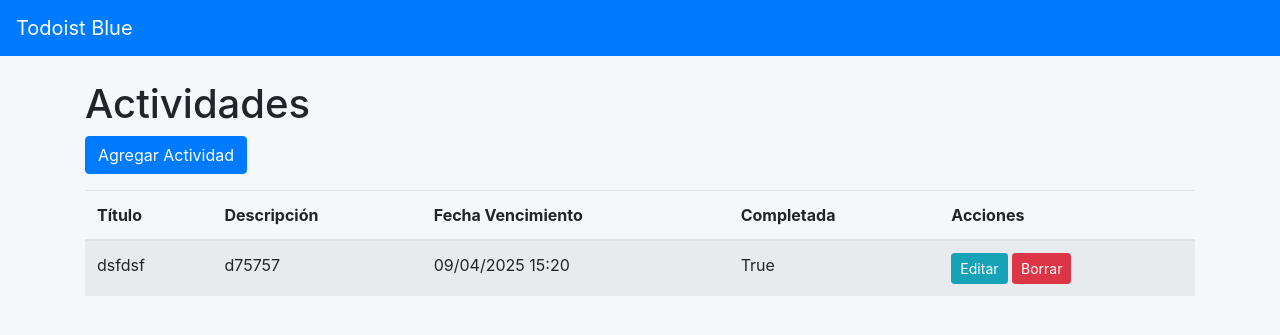
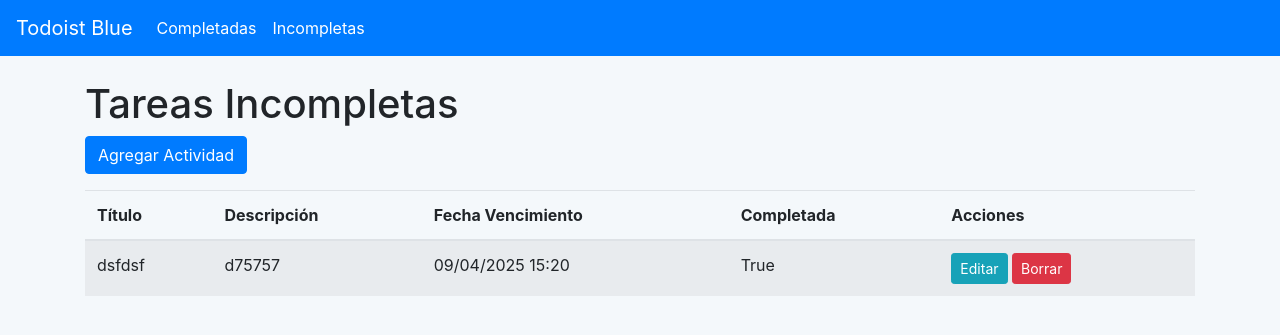
Before and after one commit to SujetoDelta-XXI/Lab-Calificado-Asparrin12, a Django app: page / in a window 1280 px wide. Shown: the top 335 px of the page. Run offline with Django 5.2, Linux system fonts and the light colour scheme; data comes from the database, SQL or seed files in the repository; both versions use the stored data as it was after the commit; some libraries are stand-ins or nearby versions.

Commit message:
Version final codigo

```diff
--- a/todoistblue/tareas/templates/base.html
+++ b/todoistblue/tareas/templates/base.html
@@ -3,7 +3,6 @@
 <head>
     <meta charset="UTF-8">
     <title>Todoist Blue</title>
-    <!-- Bootstrap CSS -->
     <link rel="stylesheet" href="https://stackpath.bootstrapcdn.com/bootstrap/4.5.2/css/bootstrap.min.css">
     <style>
         body {
@@ -28,6 +27,10 @@
 <body>
 <nav class="navbar navbar-expand-lg">
   <a class="navbar-brand" href="{% url 'actividad_list' %}">Todoist Blue</a>
+  <div class="navbar-nav">
+    <a class="nav-item nav-link" href="{% url 'actividad_list_completada' %}">Completadas</a>
+    <a class="nav-item nav-link" href="{% url 'actividad_list_incompleta' %}">Incompletas</a>
+  </div>
 </nav>
 <div class="container mt-4">
     {% block content %}
--- a/todoistblue/tareas/templates/tareas/actividad_list.html
+++ b/todoistblue/tareas/templates/tareas/actividad_list.html
@@ -1,6 +1,12 @@
 {% extends "base.html" %}
 {% block content %}
-<h1>Actividades</h1>
+<h1>
+    {% if actividad_completada %}
+        Tareas Completadas
+    {% else %}
+        Tareas Incompletas
+    {% endif %}
+</h1>
 <a href="{% url 'actividad_create' %}" class="btn btn-primary mb-3">Agregar Actividad</a>
 <table class="table table-striped">
     <thead>
--- a/todoistblue/tareas/urls.py
+++ b/todoistblue/tareas/urls.py
@@ -4,6 +4,8 @@
     ActividadCreateView,
     ActividadUpdateView,
     ActividadDeleteView,
+    ActividadCompletadaListView,
+    ActividadIncompletaListView,
 )
 
 urlpatterns = [
@@ -11,4 +13,6 @@
     path("crear/", ActividadCreateView.as_view(), name="actividad_create"),
     path("editar/<int:pk>/", ActividadUpdateView.as_view(), name="actividad_update"),
     path("borrar/<int:pk>/", ActividadDeleteView.as_view(), name="actividad_delete"),
+    path("completadas/", ActividadCompletadaListView.as_view(), name="actividad_list_completada"),
+    path("incompletas/", ActividadIncompletaListView.as_view(), name="actividad_list_incompleta"),
 ]
--- a/todoistblue/tareas/views.py
+++ b/todoistblue/tareas/views.py
@@ -1,5 +1,8 @@
 from django.urls import reverse_lazy
 from django.views.generic import ListView, CreateView, UpdateView, DeleteView
+from .models import Actividad
+from django.shortcuts import render
+from django.views.generic import ListView
 from .models import Actividad
 
 class ActividadListView(ListView):
@@ -23,3 +26,19 @@
     model = Actividad
     template_name = "tareas/actividad_confirm_delete.html"
     success_url = reverse_lazy("actividad_list")
+
+class ActividadCompletadaListView(ListView):
+    model = Actividad
+    template_name = "tareas/actividad_list.html"
+    context_object_name = "actividades"
+
+    def get_queryset(self):
+        return Actividad.objects.filter(completada=True)
+
+class ActividadIncompletaListView(ListView):
+    model = Actividad
+    template_name = "tareas/actividad_list.html"
+    context_object_name = "actividades"
+
+    def get_queryset(self):
+        return Actividad.objects.filter(completada=False)
```
Also changed, not shown: README.md, todoistblue/db.sqlite3.
